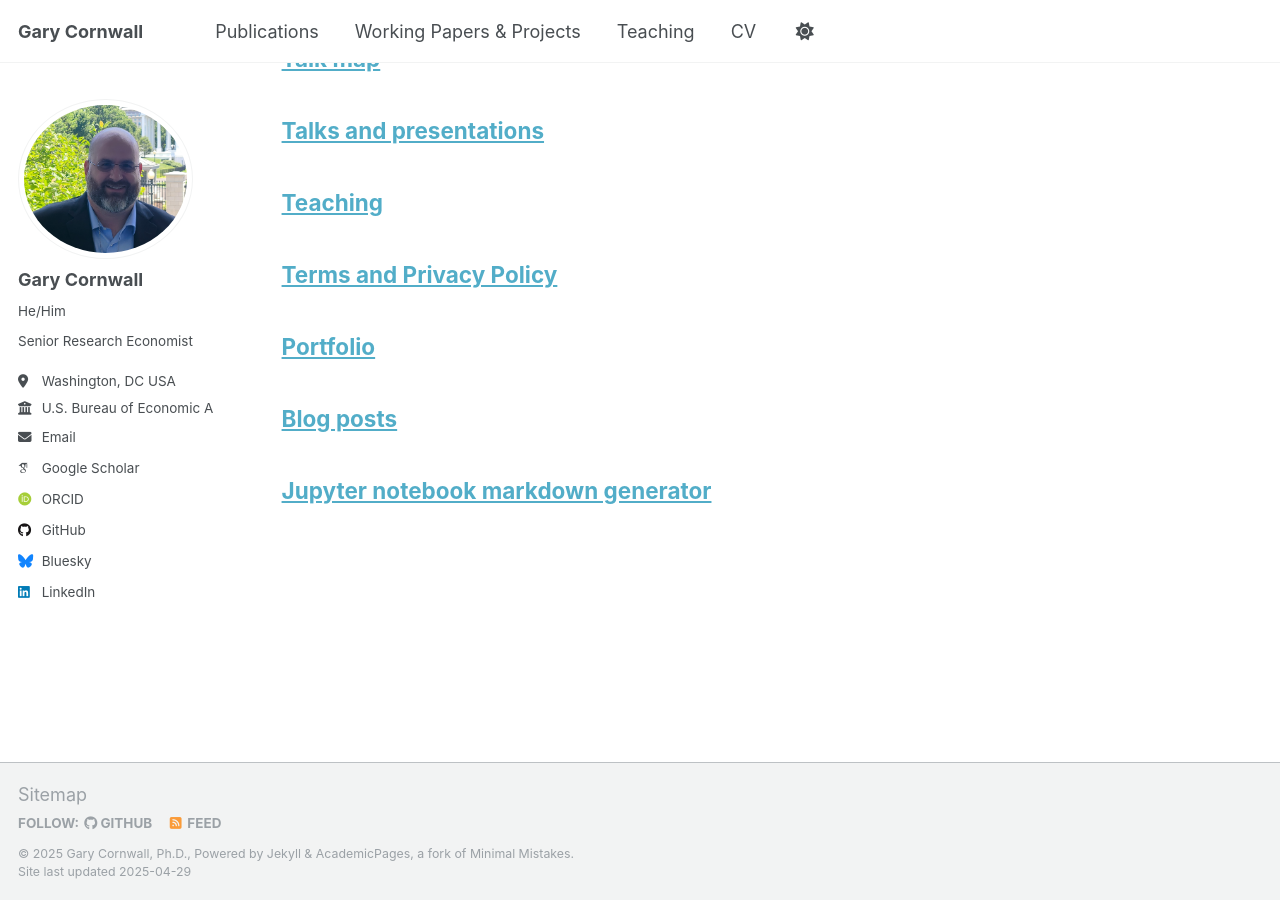
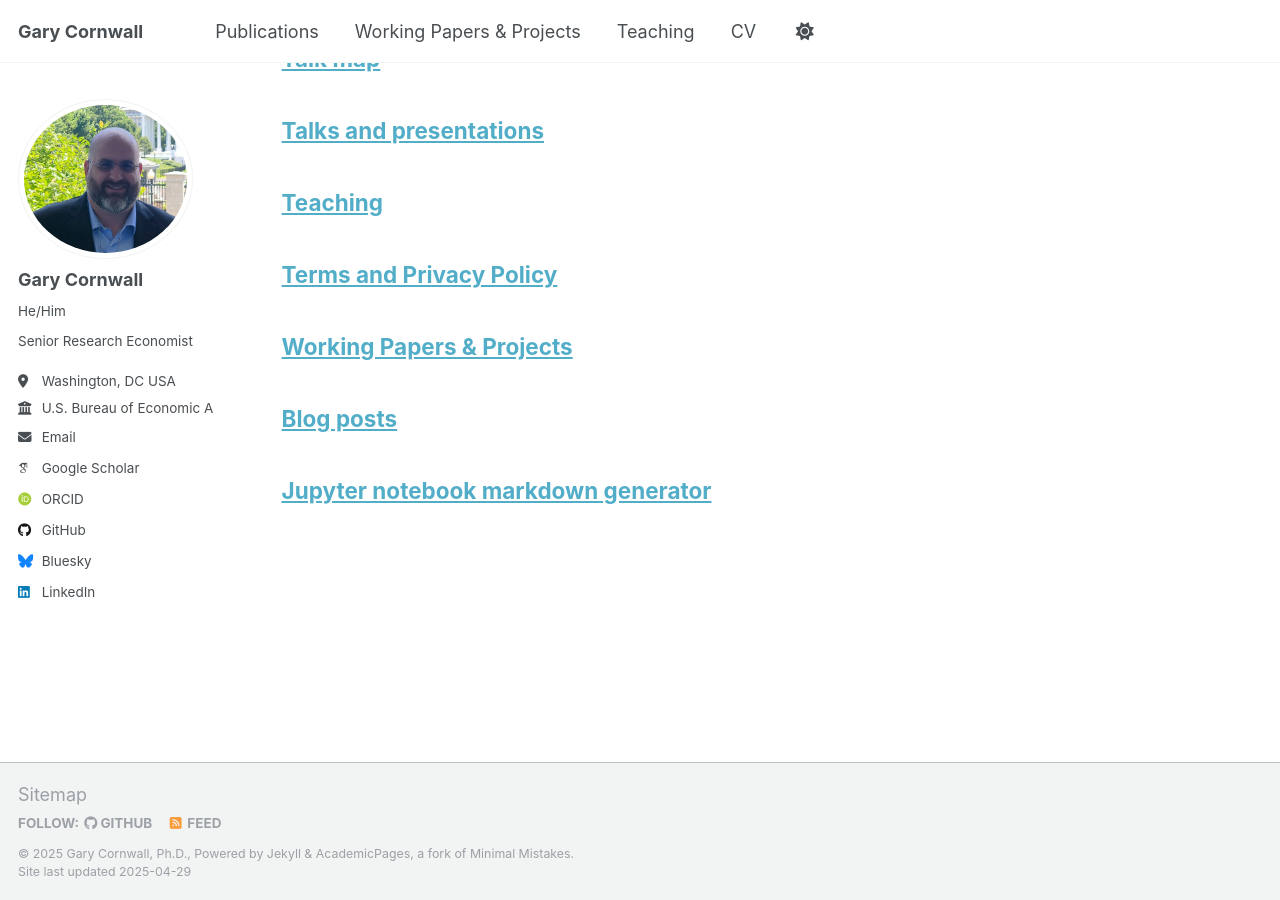
Before and after one commit to grycrnwll/grycrnwll.github.io, a Jekyll site: the page built from _pages/archive-layout-with-content.md, in a window 1280 px wide and 900 px high, scrolled down 5568 px. Built offline with Jekyll 4.4.1, drawn with Linux system fonts in a browser that asks for light colours; some web fonts are replaced.

Commit message:
Update working.html

```diff
--- a/_pages/working.html
+++ b/_pages/working.html
@@ -1,13 +1,13 @@
 ---
 layout: archive
-title: "Portfolio"
-permalink: /portfolio/
+title: "Working Papers & Projects"
+permalink: /working/
 author_profile: true
 ---
 
 {% include base_path %}
 
 
-{% for post in site.portfolio %}
-  {% include archive-single.html %}
+{% for post in site.working %}
+{% include archive-single.html %}
 {% endfor %}
```
